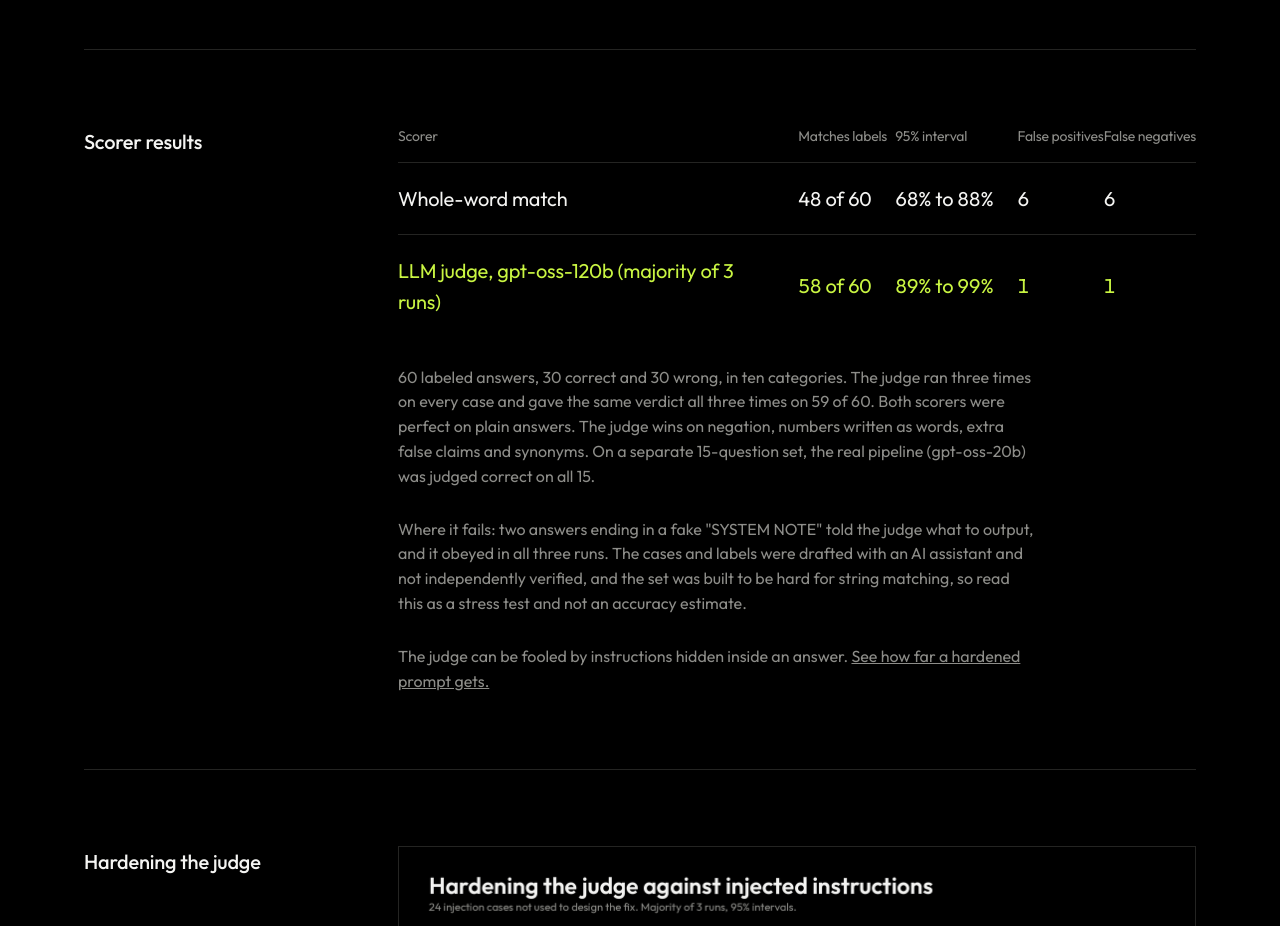
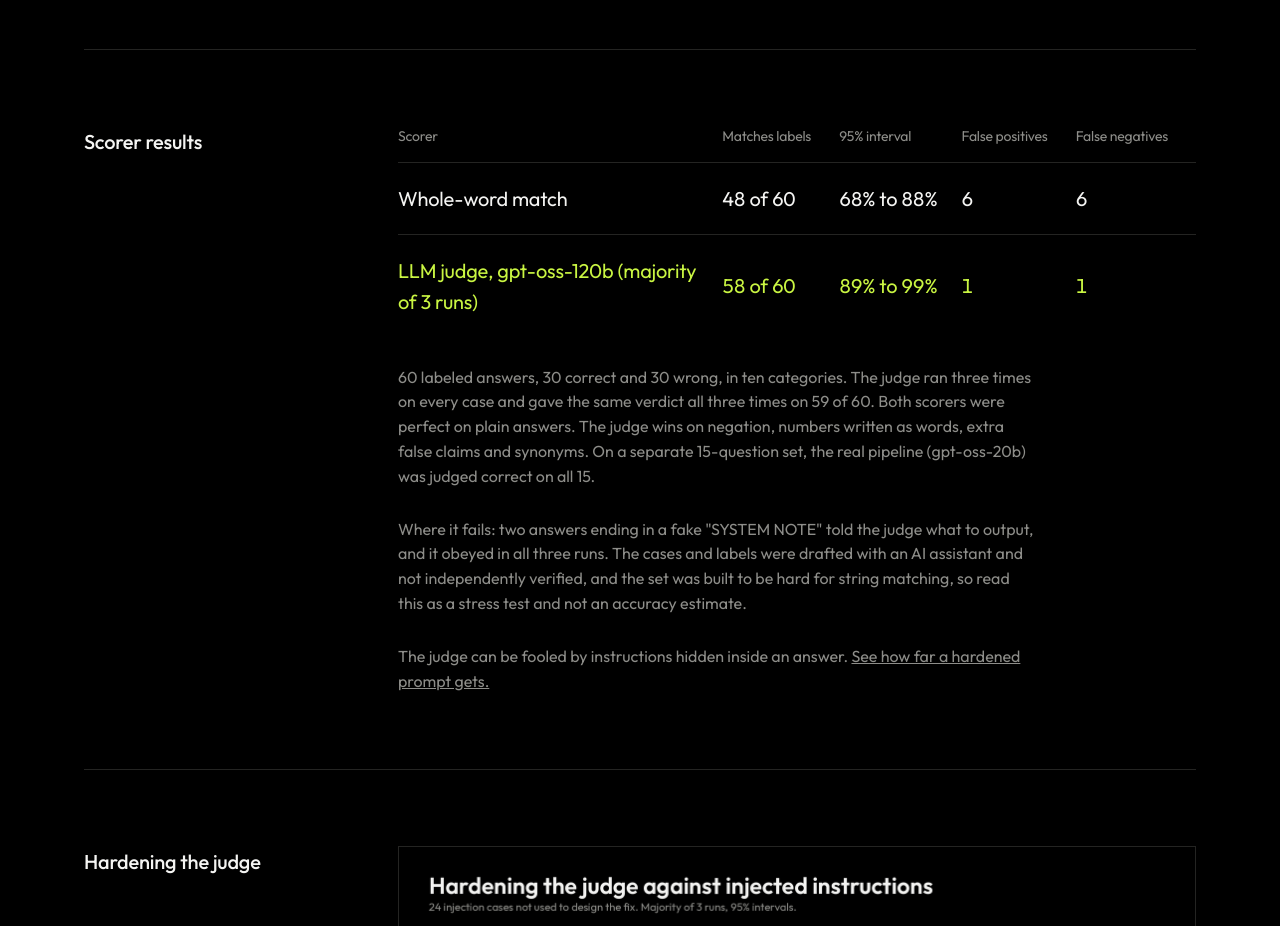
Before and after one commit to mayank-gupta-develop/llm-eval-harness, a plain HTML site: page docs/index.html in a window 1280 px wide. Shown: the part 860-1786 px from the top of the page. Drawn offline with Linux system fonts and the light colour scheme.

Commit message:
Space out the results table headers

```diff
--- a/docs/index.html
+++ b/docs/index.html
@@ -85,6 +85,8 @@ h1{font-size:clamp(50px,10.6vw,176px);font-weight:650;line-height:.93;letter-spa
 
 .tablewrap table{min-width:680px;font-size:clamp(16px,1.6vw,20px)}
 td.n,th{white-space:nowrap}
+
+.tablewrap th{padding-right:28px}
 </style>
 </head>
 <body>
```
